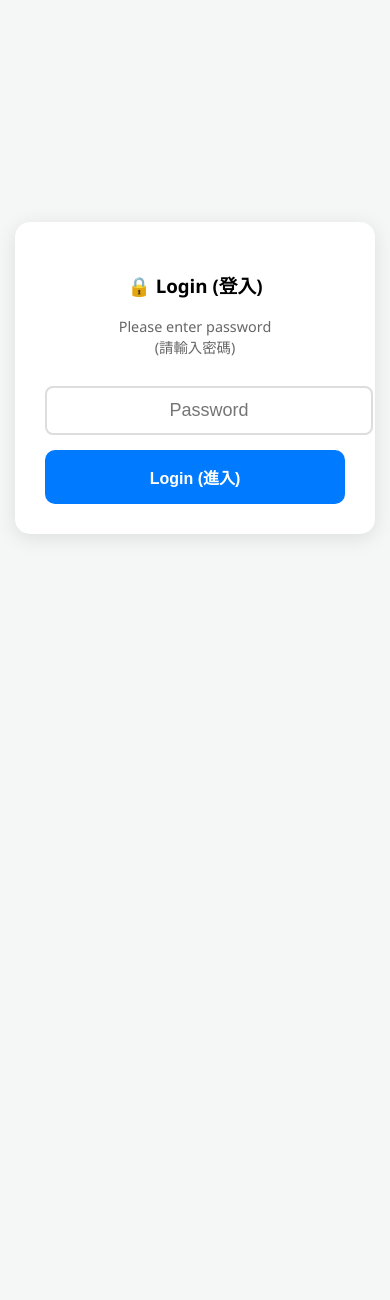
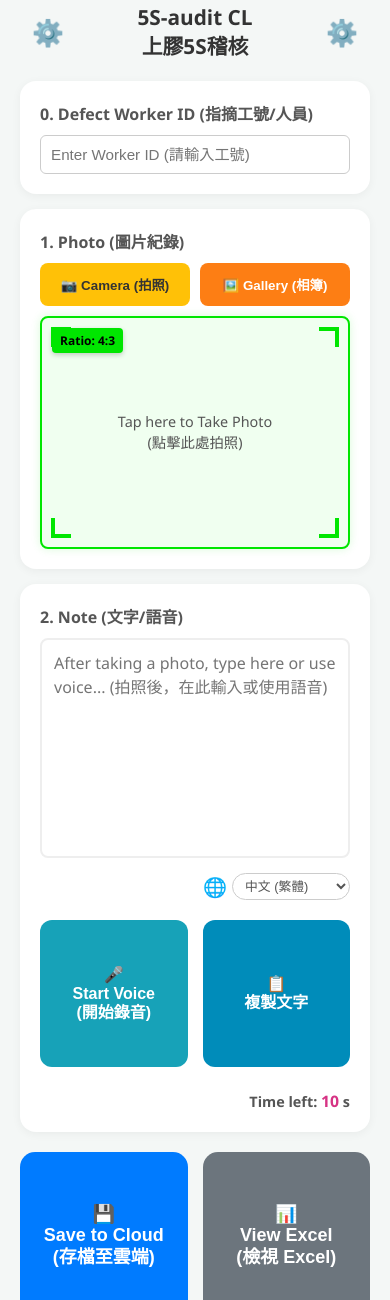
Before and after one commit to DEREKLIN1429/5S-audit_CL, a plain HTML site: page index.html in a window 390 px wide. Shown: the part 44-1344 px from the top of the page. Before the commit the page ends 844 px from the top, so only its background shows below. Drawn offline with Linux system fonts and the light colour scheme.

Commit message:
Update index.html

```diff
--- a/index.html
+++ b/index.html
@@ -17,21 +17,7 @@
             font-family: 'Segoe UI', Tahoma, Geneva, Verdana, sans-serif;
             background-color: var(--bg-color);
             margin: 0; padding: 0;
-            display: flex; justify-content: center; height: 100vh;
-        }
-
-        #login-screen {
-            position: fixed; top: 0; left: 0; width: 100%; height: 100%;
-            background: var(--bg-color); z-index: 9999;
-            display: flex; flex-direction: column; align-items: center; justify-content: center;
-        }
-        .login-box {
-            background: white; padding: 30px; border-radius: 15px;
-            box-shadow: 0 4px 20px rgba(0,0,0,0.1); text-align: center; width: 80%; max-width: 300px;
-        }
-        .login-input {
-            width: 100%; padding: 12px; margin: 15px 0; border: 2px solid #ddd;
-            border-radius: 8px; font-size: 18px; text-align: center;
+            display: flex; justify-content: center; min-height: 100vh;
         }
 
         #status-modal {
@@ -54,7 +40,9 @@
             border-radius: 5px; margin-top: 15px; cursor: pointer; display: none; font-size: 16px;
         }
 
-        #app-screen { display: none; width: 100%; max-width: 500px; height: 100%; overflow-y: auto; padding: 20px; box-sizing: border-box; }
+        /* 移除 #screenshot-modal 相關的樣式，因為功能已刪除 */
+
+        #app-screen { width: 100%; max-width: 500px; overflow-y: auto; padding: 20px; box-sizing: border-box; }
 
         .author-header {
             text-align: center; font-size: 0.75rem; color: #999; padding-bottom: 10px;
@@ -158,11 +146,22 @@
         .anim-purple { animation: flash-purple 1s infinite; }
         .anim-green { animation: flash-green 2s infinite; }
 
-        .voice-controls { margin-top: 10px; }
+        /* 語音與複製按鈕容器：兩欄佈局 */
+        .voice-copy-controls {
+            margin-top: 10px;
+            display: grid;
+            grid-template-columns: repeat(2, 1fr); /* 兩個按鈕平均分配空間 */
+            gap: 15px;
+            align-items: flex-start;
+        }
 
         .quick-lang-container {
-            display: flex; justify-content: flex-end; align-items: center;
+            grid-column: 2 / 3; /* 讓語言選項靠右 */
+            justify-self: end;
+            display: flex;
+            align-items: center;
             margin-bottom: 5px;
+            align-self: flex-end;
         }
         .lang-icon { font-size: 1.2em; margin-right: 5px; }
         .small-select {
@@ -170,20 +169,94 @@
             font-size: 0.8rem; background-color: #fff; color: #555; outline: none;
         }
 
+        /* --- 🎤 開始錄音按鈕樣式修改：正方形靠左 --- */
+        .voice-btn-wrapper {
+            width: 100%;
+            aspect-ratio: 1/1; /* 保持正方形 */
+            grid-column: 1 / 2;
+            margin: 0;
+            padding: 0;
+        }
+
         .btn-voice {
-            width: 100%; padding: 12px; border: none; border-radius: 8px;
+            width: 100%; height: 100%; padding: 12px; border: none; border-radius: 12px;
             background-color: #17a2b8; color: white; font-weight: bold; cursor: pointer;
             display: flex; justify-content: center; align-items: center; gap: 8px;
+            font-size: 16px;
+            flex-direction: column;
+            line-height: 1.2;
         }
         .btn-voice.recording { background-color: var(--danger-color); animation: pulse 1s infinite; }
 
-        .footer-btns { display: flex; flex-direction: column; gap: 10px; margin-top: 20px; padding-bottom: 30px;}
-        .btn-main { width: 100%; padding: 15px; border: none; border-radius: 10px; font-size: 16px; font-weight: bold; cursor: pointer; color: white; }
+        /* --- 📋 複製文字按鈕樣式修改：正方形靠右/在第二欄 --- */
+        .copy-btn-wrapper {
+            width: 100%;
+            aspect-ratio: 1/1; /* 保持正方形 */
+            grid-column: 2 / 3;
+            margin: 0;
+            padding: 0;
+            justify-self: end;
+        }
+
+        .btn-copy-main {
+            background-color: #008CBA;
+            color: white;
+            width: 100%; height: 100%; padding: 12px; border: none; border-radius: 12px;
+            font-weight: bold; cursor: pointer;
+            display: flex; justify-content: center; align-items: center; gap: 8px;
+            font-size: 16px;
+            flex-direction: column;
+            line-height: 1.2;
+        }
+
+        .voice-timer {
+            grid-column: 1 / 3; /* 跨越兩欄 */
+            text-align: right; font-size: 0.9em; color: #555; margin-top: 8px; font-weight: bold;
+        }
+
+        /* --- 底部按鈕群組修改：2個一排，正方形，字體加大 --- */
+        .footer-btns-grid {
+            display: grid;
+            grid-template-columns: repeat(2, 1fr);
+            gap: 15px;
+            margin-top: 20px;
+            padding-bottom: 30px;
+        }
+
+        .btn-full-width {
+            grid-column: 1 / -1;
+        }
+
+        .btn-main {
+            width: 100%;
+            padding: 15px;
+            border: none;
+            border-radius: 15px;
+            font-size: 18px;
+            font-weight: bold;
+            cursor: pointer;
+            color: white;
+            display: flex;
+            align-items: center;
+            justify-content: center;
+            aspect-ratio: 1/1;
+            line-height: 1.2;
+            flex-direction: column;
+            text-align: center;
+        }
+        /* 保持「複製文字」和「截圖分享」（已移除）的原始樣式，這裡只保留底部按鈕的基礎樣式 */
+        .footer-btns > button {
+            flex-direction: row;
+            aspect-ratio: unset;
+            font-size: 14px;
+            padding: 12px;
+        }
+
         .btn-save { background-color: var(--primary-color); }
         .btn-view { background-color: #6c757d; }
         .btn-drive { background-color: var(--drive-color); }
 
-        /* --- 設定彈窗 --- */
+        /* --- 設定彈窗 (移除密碼相關設定) --- */
         #settings-modal {
             display: none; position: fixed; top: 0; left: 0; width: 100%; height: 100%;
             background: rgba(0,0,0,0.5); z-index: 1000; justify-content: center; align-items: center;
@@ -205,15 +278,6 @@
 </head>
 <body>
 
-    <div id="login-screen">
-        <div class="login-box">
-            <h3>🔒 Login (登入)</h3>
-            <p style="color:#666; font-size:0.9em;">Please enter password<br>(請輸入密碼)</p>
-            <input type="password" id="loginPass" class="login-input" placeholder="Password">
-            <button class="btn-main btn-save" onclick="checkLogin()">Login (進入)</button>
-        </div>
-    </div>
-
     <div id="status-modal">
         <div class="status-box">
             <div id="status-spinner" class="spinner"></div>
@@ -224,21 +288,11 @@
         </div>
     </div>
 
-    <div id="screenshot-modal" style="display: none; position: fixed; top: 0; left: 0; width: 100%; height: 100%; background: rgba(0,0,0,0.9); z-index: 3000; justify-content: center; align-items: center;">
-        <div style="background: white; padding: 20px; border-radius: 10px; width: 90%; max-width: 450px; text-align: center;">
-            <h3 style="color:#007bff; margin-top:0;">📸 截圖/分享</h3>
-            <p style="font-size: 0.9em; color:#666;">(請長按下方圖片或使用手機截圖功能儲存)</p>
-            <img id="screenshot-display" style="max-width: 100%; height: auto; border: 4px solid #f0fff0; box-shadow: 0 0 10px rgba(0, 230, 0, 0.8); margin-bottom: 15px; border-radius: 8px;">
-            <button class="btn-main btn-view" style="background-color: #6c757d;" onclick="closeScreenshotModal()">關閉</button>
-        </div>
-    </div>
-
-
     <div id="app-screen">
         <div class="author-header">Author: DERER LIN</div>
 
         <div class="header">
-            <div class="header-btn" onclick="logout()" title="Lock / Logout (鎖定/登出)">🔒</div>
+            <div class="header-btn" onclick="openSettings()" title="Settings (設定)">⚙️</div>
             <div class="header-title">
                 <h2>5S-audit CL<br>上膠5S稽核</h2>
             </div>
@@ -271,7 +325,7 @@
             <span class="section-title">2. Note (文字/語音)</span>
             <textarea id="noteInput" placeholder="After taking a photo, type here or use voice... (拍照後，在此輸入或使用語音)"></textarea>
 
-            <div class="voice-controls">
+            <div class="voice-copy-controls">
 
                 <div class="quick-lang-container">
                     <span class="lang-icon">🌐</span>
@@ -283,24 +337,35 @@
                     </select>
                 </div>
 
-                <button type="button" class="btn-voice" id="voiceBtn" onclick="toggleVoice()">
-                    🎤 Start Voice (開始錄音)
-                </button>
-                <div style="text-align: right; font-size: 0.9em; color: #555; margin-top: 8px; font-weight: bold;">
+                <div class="voice-btn-wrapper">
+                    <button type="button" class="btn-voice" id="voiceBtn" onclick="toggleVoice()">
+                        🎤<br>Start Voice<br>(開始錄音)
+                    </button>
+                </div>
+
+                <div class="copy-btn-wrapper">
+                    <button class="btn-copy-main" onclick="copyNote()">
+                        📋<br>複製文字
+                    </button>
+                </div>
+
+                <div class="voice-timer">
                     Time left: <span id="display-timeout" style="color:#d63384; font-size:1.1em;">10</span> s
                 </div>
             </div>
 
-            <div class="footer-btns" style="margin-top: 15px; padding-bottom: 0; flex-direction: row;">
-                <button class="btn-main btn-half" style="background-color: #008CBA; font-size: 14px; padding: 12px;" onclick="copyNote()">📋 複製文字</button>
-                <button class="btn-main btn-half" style="background-color: #ffc107; color:#333; font-size: 14px; padding: 12px;" onclick="captureScreenArea()">📸 截圖分享</button>
             </div>
-        </div>
 
-        <div class="footer-btns">
-            <button class="btn-main btn-save" id="saveBtn" onclick="saveToCloud()">💾 Save to Cloud (存檔至雲端)</button>
-            <button class="btn-main btn-view" onclick="viewExcel()">📊 View Excel (檢視 Excel)</button>
-            <button class="btn-main btn-drive" onclick="viewDriveFolder()">📂 View Photos (檢視雲端照片)</button>
+        <div class="footer-btns-grid">
+            <button class="btn-main btn-save" id="saveBtn" onclick="saveToCloud()">
+                💾<br>Save to Cloud<br>(存檔至雲端)
+            </button>
+            <button class="btn-main btn-view" onclick="viewExcel()">
+                📊<br>View Excel<br>(檢視 Excel)
+            </button>
+            <button class="btn-main btn-drive btn-full-width" onclick="viewDriveFolder()">
+                📂<br>View Photos<br>(檢視雲端照片)
+            </button>
         </div>
     </div>
 
@@ -309,11 +374,6 @@
             <div class="modal-header">
                 <h3>Settings (設定)</h3>
                 <button onclick="closeSettings()" style="background:none; border:none; font-size:1.5rem; cursor:pointer;">&times;</button>
-            </div>
-
-            <div class="modal-group" style="background: #f9f9f9; padding: 10px; border-radius: 8px; border: 1px dashed #ccc;">
-                <label style="color:#d63384;">🔑 Login Password (修改登入密碼)</label>
-                <input type="text" id="set-password" class="modal-input" placeholder="Current:1234">
             </div>
 
             <div class="modal-group">
@@ -352,13 +412,12 @@
                 <p>✅ Cloud Paths are Locked (System Mode)</p>
             </div>
 
-            <button class="btn-main btn-save" onclick="saveSettings()">Save Settings (儲存設定)</button>
+            <button class="btn-main btn-save" style="aspect-ratio: unset; flex-direction: row; padding: 15px;" onclick="saveSettings()">Save Settings (儲存設定)</button>
         </div>
     </div>
 
 <script>
     // ================= 初始化 & FIXED PATHS =================
-    const DEFAULT_PASS = "1234";
 
     const FIXED_SCRIPT_ID = "AKfycbzzZtKyxR6EKUoxyIVJ9Oj4nUjWmAhuuXekbnbo8EaxeKK6h1RKwXPSpMX-p5X4U5O5og/exec";
     const FIXED_SHEET_ID = "1doCsGmaNJta_ONKjNN-d9WR4_z6gUyBbDmm6hsbONdM/edit?gid=0#gid=0";
@@ -376,41 +435,11 @@
     let snapshotText = "";
 
     window.onload = function() {
-        if(!localStorage.getItem("app_password")) {
-            localStorage.setItem("app_password", DEFAULT_PASS);
-        }
-        const isLoggedIn = localStorage.getItem("isLoggedIn");
-        if(isLoggedIn === "true") {
-            showApp();
-        } else {
-            document.getElementById('login-screen').style.display = 'flex';
-        }
+        showApp();
         loadSettingsToUI();
     };
 
-    function checkLogin() {
-        const input = document.getElementById('loginPass').value;
-        const storedPass = localStorage.getItem("app_password");
-        if(input === storedPass) {
-            localStorage.setItem("isLoggedIn", "true");
-            showApp();
-        } else {
-            alert("Wrong Password! (密碼錯誤)");
-        }
-    }
-
-    function logout() {
-        if(confirm("Lock and logout?\n(確定要鎖定並登出嗎？)")) {
-            localStorage.removeItem("isLoggedIn");
-            document.getElementById('app-screen').style.display = 'none';
-            document.getElementById('login-screen').style.display = 'flex';
-            document.getElementById('loginPass').value = "";
-            closeSettings();
-        }
-    }
-
     function showApp() {
-        document.getElementById('login-screen').style.display = 'none';
         document.getElementById('app-screen').style.display = 'block';
         applySettings();
     }
@@ -437,15 +466,11 @@
     }
 
     function saveSettings() {
-        const newPass = document.getElementById('set-password').value;
         const timeout = document.getElementById('set-timeout').value;
         const warning = document.getElementById('set-warning').value;
         const lang = document.getElementById('set-lang').value;
         const ratio = document.getElementById('set-ratio').value;
 
-        if(newPass.trim() === "") { alert("Password cannot be empty!"); return; }
-
-        localStorage.setItem("app_password", newPass);
         localStorage.setItem("cfg_timeout", timeout);
         localStorage.setItem("cfg_warning", warning);
         localStorage.setItem("cfg_lang", lang);
@@ -459,7 +484,6 @@
     }
 
     function loadSettingsToUI() {
-        document.getElementById('set-password').value = localStorage.getItem("app_password");
         document.getElementById('set-timeout').value = localStorage.getItem("cfg_timeout") || "10";
         document.getElementById('set-warning').value = localStorage.getItem("cfg_warning") || "3";
         const savedLang = localStorage.getItem("cfg_lang") || "cmn-Hant-TW";
@@ -488,7 +512,7 @@
         else tag.innerText = "Ratio: " + ratio.replace("/", ":");
     }
 
-    // ================= 圖片處理 =================
+    // ================= 圖片處理 (不變) =================
     function triggerCam() { document.getElementById('input-cam').click(); }
     function triggerGallery() { document.getElementById('input-gallery').click(); }
     function handleFile(input) {
@@ -551,7 +575,7 @@
         }
     }
 
-    // ================= 語音功能 =================
+    // ================= 語音功能 (配合新按鈕樣式調整內容) =================
     function toggleVoice() {
         if (!('webkitSpeechRecognition' in window || 'SpeechRecognition' in window)) {
             alert("Browser not supported"); return;
@@ -574,7 +598,7 @@
         isRecording = true;
         isManualStop = false;
         document.getElementById('voiceBtn').classList.add('recording');
-        document.getElementById('voiceBtn').innerText = "🛑 Stop";
+        document.getElementById('voiceBtn').innerHTML = "🛑<br>Stop";
 
         snapshotText = document.getElementById('noteInput').value;
         if(snapshotText.length > 0 && !snapshotText.endsWith(" ")) {
@@ -678,7 +702,7 @@
         if(punctuationTimer) clearTimeout(punctuationTimer);
 
         document.getElementById('voiceBtn').classList.remove('recording');
-        document.getElementById('voiceBtn').innerText = "🎤 Start Voice (開始錄音)";
+        document.getElementById('voiceBtn').innerHTML = "🎤<br>Start Voice<br>(開始錄音)";
 
         const noteInput = document.getElementById('noteInput');
         noteInput.classList.remove('anim-red', 'anim-purple', 'anim-green');
@@ -687,27 +711,10 @@
         document.getElementById('display-timeout').innerText = originalTime;
     }
 
-    // ================= 複製/截圖功能 (已修改為截圖顯示) =================
+    // ================= 複製/截圖功能 (修改) =================
 
-    function closeScreenshotModal() {
-        document.getElementById('screenshot-modal').style.display = 'none';
-    }
-
-    function captureScreenArea() {
-        if (!processedImageBase64) {
-            alert("No photo to capture! (沒有照片可以截圖)");
-            return;
-        }
-
-        const modal = document.getElementById('screenshot-modal');
-        const displayImg = document.getElementById('screenshot-display');
-
-        // 顯示處理好的圖片 (已經是裁剪和壓縮過的 Base64 數據)
-        displayImg.src = processedImageBase64;
-
-        // 顯示截圖分享彈窗
-        modal.style.display = 'flex';
-    }
+    // 移除 function closeScreenshotModal() { ... }
+    // 移除 function captureScreenArea() { ... }
 
     function copyNote() {
         const note = document.getElementById('noteInput').value;
@@ -717,8 +724,7 @@
         }
         navigator.clipboard.writeText(note)
             .then(() => {
-                // ★★★ 優化後的提示訊息 ★★★
-                showStatus('success', 'Copied!', '文字內容已複製到剪貼簿。您可以直接貼上或分享。');
+                showStatus('success', 'Copied!', '文字內容已複製到剪貼簿。');
                 setTimeout(() => { closeStatusModal(); }, 1800);
             })
             .catch(err => {
@@ -726,7 +732,7 @@
             });
     }
 
-    // ================= 上傳與檢視 =================
+    // ================= 上傳與檢視 (不變) =================
     function showStatus(type, title, subtitle) {
         const modal = document.getElementById('status-modal');
         const spinner = document.getElementById('status-spinner');
```
